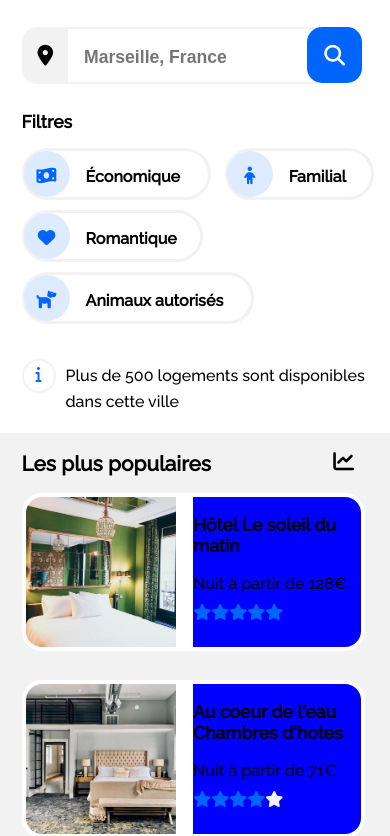
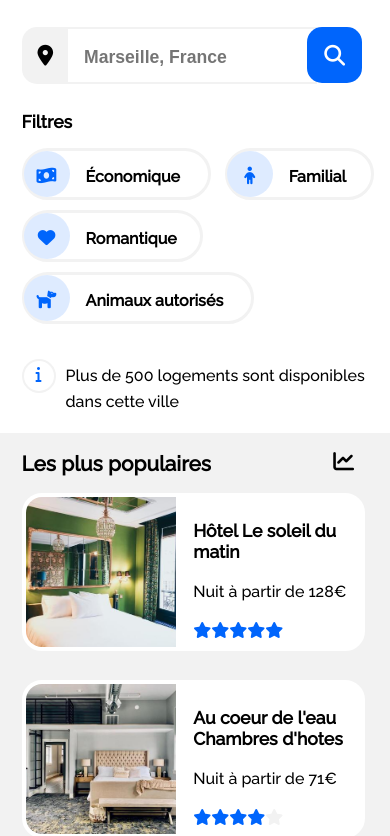
Before and after one commit to ghislaingirardeau/GhislainGirardeau_2_23122020, a plain HTML site: page index.html in a window 390 px wide. Shown: the part 273-1109 px from the top of the page. Drawn offline with Linux system fonts and the light colour scheme.

Commit message:
correction etoile bloc populaire pour alignement en responsive

```diff
--- a/reservia.css
+++ b/reservia.css
@@ -315,15 +315,17 @@ aside #chart {
 .bloc_image_p div {
   margin-left: 10px;
   width: 50%;
-  height: 100%;
+  height: 98%;
   float: right;
-  background-color: blue;
+  display: flex;
+  flex-direction: row;
+  flex-wrap: wrap;
+  align-content: space-around;
 }
-.bloc_image_p div i {
-  display: inline-block;
-  vertical-align: baseline;
+.bloc_image_p div p { /* ajout d'un display flex pour conserver les etoiles en bas avec le meme alignement en responsive  */
+  margin-top: -5%;
+  width: 100%;
 }
-
 /* mise en forme bloc activite */
 .activite {
   width: 100%;
@@ -565,9 +567,6 @@ aside #chart {
   margin-left: 5%;
   height: 220px; /* (height bloc - ecart image 15px/ecart)/nbre bloc */
 }
-.bloc_image_p div i {
-  margin-top: 40px;
-}
 /* Ajustement activite */
 .activite {
   order: 3;
@@ -697,10 +696,7 @@ aside #chart {
     width: 90%;
     height: 150px; /* (height bloc - ecart image 12px/ecart)/nbre bloc */
   }
-  .bloc_image_p div i {
-    vertical-align: baseline;
-    margin-top: unset;
-  }
+
   /* Ajustement activite */
   .bloc_image_a {
     height: 1260px;
```
